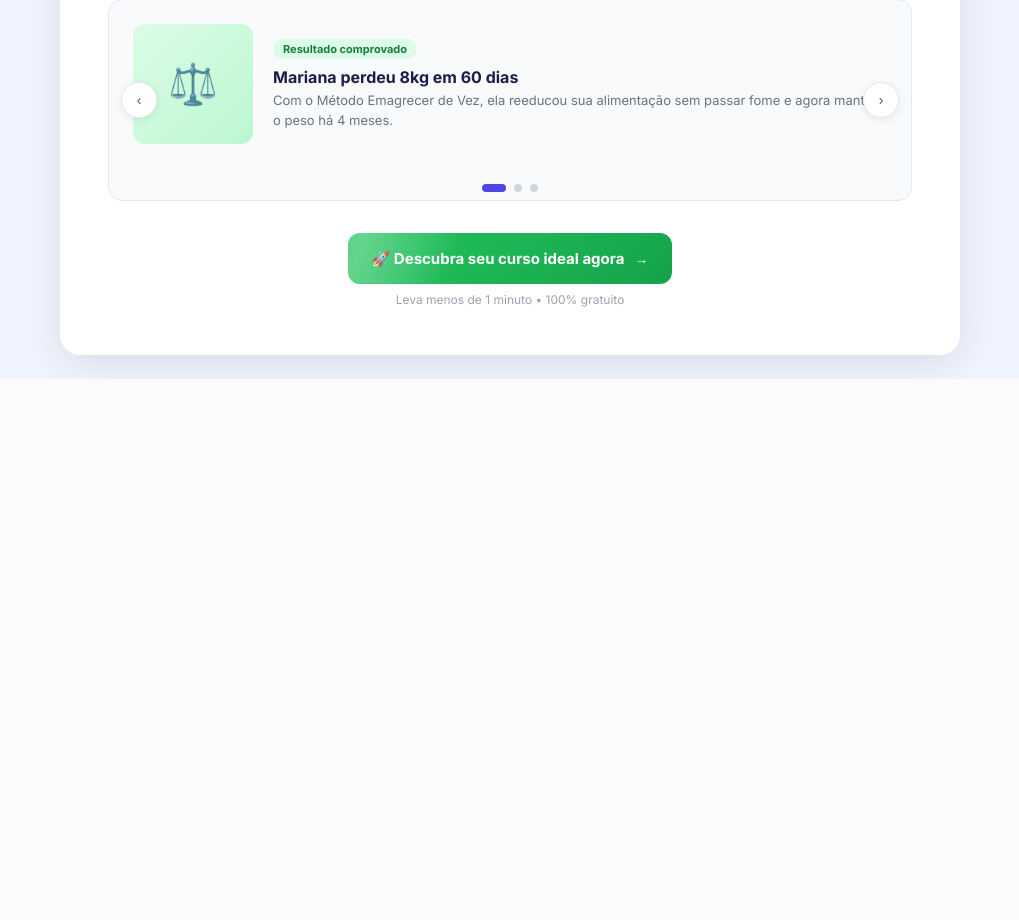
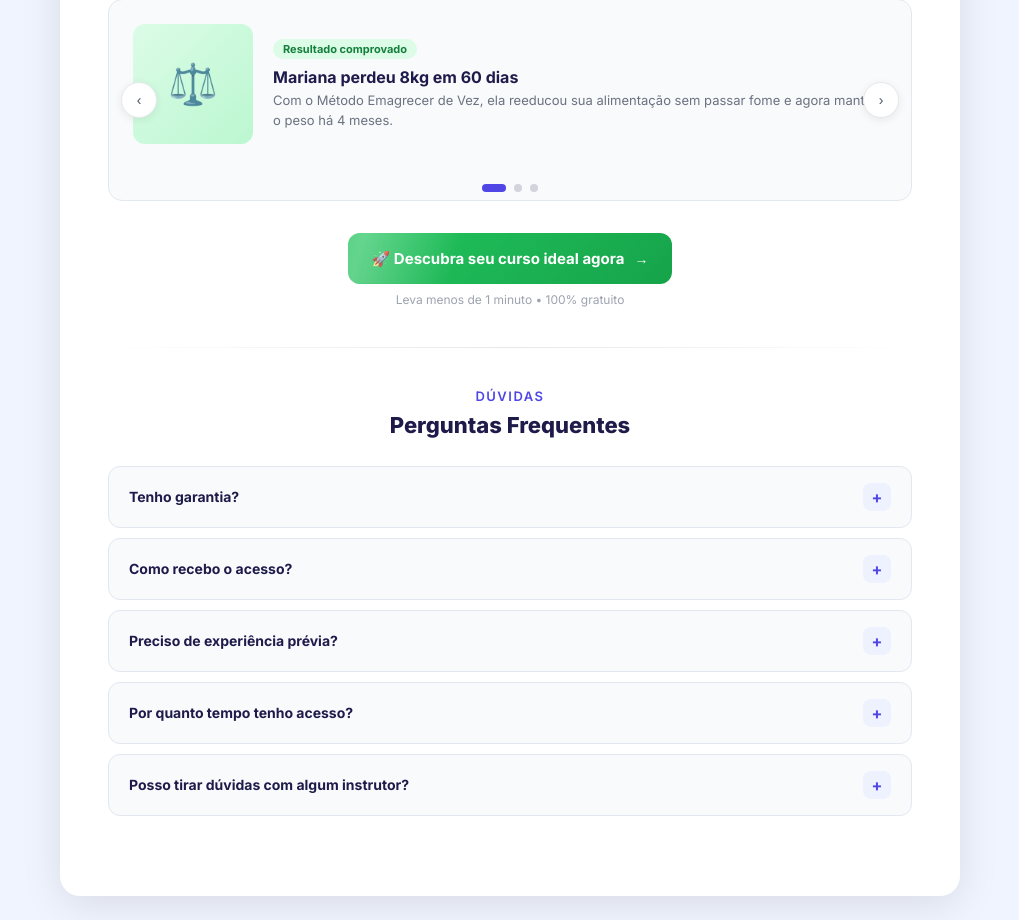
Before and after one commit to garciaary/funil-agente-afiliado, a Flask app: page / in a window 1280 px wide. Shown: the part 1839-2759 px from the top of the page, without its empty margins (130-1149 px from the left). Before the commit the page ends 2218 px from the top, so only its background shows below. Run offline with Flask 3, Linux system fonts and the light colour scheme.

Commit message:
Adiciona secao FAQ com acordeao: 5 perguntas frequentes com toggle animado

```diff
--- a/agente-afiliado/templates/index.html
+++ b/agente-afiliado/templates/index.html
@@ -178,6 +178,19 @@
     .cta-final { text-align: center; margin-top: 32px; }
     .cta-final .btn { display: inline-flex; animation: none; }
     .cta-sub { font-size: 12px; color: #9ca3af; margin-top: 8px; }
+
+    /* FAQ Acordeão */
+    .faq-list { display: flex; flex-direction: column; gap: 10px; margin-bottom: 32px; }
+    .faq-item { background: #f8fafc; border: 1px solid #e2e8f0; border-radius: 12px; overflow: hidden; transition: border-color 0.3s, box-shadow 0.3s; }
+    .faq-item.open { border-color: #c7d2fe; box-shadow: 0 2px 12px rgba(79,70,229,0.08); }
+    .faq-question { display: flex; align-items: center; justify-content: space-between; gap: 12px; padding: 16px 20px; cursor: pointer; user-select: none; transition: background 0.2s; }
+    .faq-question:hover { background: #f1f5f9; }
+    .faq-q-text { font-size: 14px; font-weight: 700; color: #1e1b4b; }
+    .faq-icon { width: 28px; height: 28px; border-radius: 8px; background: #eef2ff; color: #4f46e5; display: flex; align-items: center; justify-content: center; font-size: 16px; font-weight: 700; flex-shrink: 0; transition: transform 0.3s, background 0.3s; }
+    .faq-item.open .faq-icon { transform: rotate(45deg); background: #4f46e5; color: white; }
+    .faq-answer { max-height: 0; overflow: hidden; transition: max-height 0.35s cubic-bezier(0.4, 0, 0.2, 1), padding 0.35s; padding: 0 20px; }
+    .faq-item.open .faq-answer { max-height: 200px; padding: 0 20px 16px; }
+    .faq-a-text { font-size: 13px; color: #6b7280; line-height: 1.7; }
 
     @media(max-width: 680px) {
       .main-grid { grid-template-columns: 1fr; }
@@ -367,6 +380,49 @@
       <a href="/quiz" class="btn btn-green btn-cta">🚀 Descubra seu curso ideal agora <span class="btn-arrow">→</span></a>
       <div class="cta-sub">Leva menos de 1 minuto • 100% gratuito</div>
     </div>
+
+    <!-- ========== FAQ ========== -->
+    <div class="section-divider"></div>
+    <div class="section-label">Dúvidas</div>
+    <div class="section-title">Perguntas Frequentes</div>
+
+    <div class="faq-list">
+      <div class="faq-item">
+        <div class="faq-question" onclick="toggleFaq(this)">
+          <span class="faq-q-text">Tenho garantia?</span>
+          <span class="faq-icon">+</span>
+        </div>
+        <div class="faq-answer"><p class="faq-a-text">Sim! Você tem 7 dias de garantia incondicional. Se não gostar do conteúdo, é só solicitar o reembolso e devolvemos 100% do valor — sem perguntas.</p></div>
+      </div>
+      <div class="faq-item">
+        <div class="faq-question" onclick="toggleFaq(this)">
+          <span class="faq-q-text">Como recebo o acesso?</span>
+          <span class="faq-icon">+</span>
+        </div>
+        <div class="faq-answer"><p class="faq-a-text">Imediatamente após a confirmação do pagamento, você recebe um e-mail com login e senha para acessar a plataforma. Tudo 100% digital.</p></div>
+      </div>
+      <div class="faq-item">
+        <div class="faq-question" onclick="toggleFaq(this)">
+          <span class="faq-q-text">Preciso de experiência prévia?</span>
+          <span class="faq-icon">+</span>
+        </div>
+        <div class="faq-answer"><p class="faq-a-text">Não! Nossos guias são feitos para iniciantes. O conteúdo é passo a passo, didático e prático — qualquer pessoa consegue acompanhar.</p></div>
+      </div>
+      <div class="faq-item">
+        <div class="faq-question" onclick="toggleFaq(this)">
+          <span class="faq-q-text">Por quanto tempo tenho acesso?</span>
+          <span class="faq-icon">+</span>
+        </div>
+        <div class="faq-answer"><p class="faq-a-text">O acesso é vitalício! Você pode assistir e revisar o conteúdo quantas vezes quiser, sem prazo de expiração.</p></div>
+      </div>
+      <div class="faq-item">
+        <div class="faq-question" onclick="toggleFaq(this)">
+          <span class="faq-q-text">Posso tirar dúvidas com algum instrutor?</span>
+          <span class="faq-icon">+</span>
+        </div>
+        <div class="faq-answer"><p class="faq-a-text">Sim! Ao adquirir qualquer guia, você ganha acesso à nossa comunidade exclusiva de alunos, onde pode interagir e tirar dúvidas.</p></div>
+      </div>
+    </div>
   </div>
 
   <script>
@@ -401,6 +457,17 @@
 
     // Auto-slide a cada 4 segundos
     setInterval(function() { moveSlide(1); }, 4000);
+
+    // FAQ Acordeão
+    function toggleFaq(el) {
+      var item = el.parentElement;
+      var wasOpen = item.classList.contains('open');
+      // Fechar todos
+      var all = document.querySelectorAll('.faq-item');
+      for (var i = 0; i < all.length; i++) { all[i].classList.remove('open'); }
+      // Abrir clicado (se estava fechado)
+      if (!wasOpen) item.classList.add('open');
+    }
   </script>
 </body>
 </html>
```
